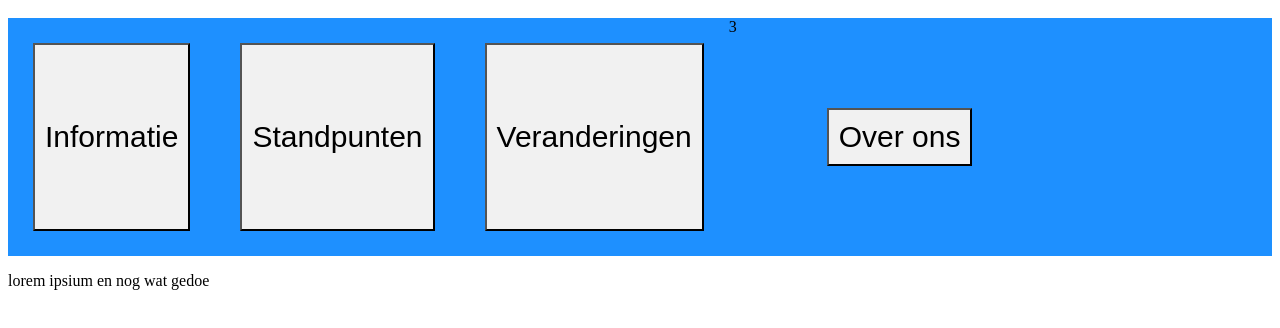
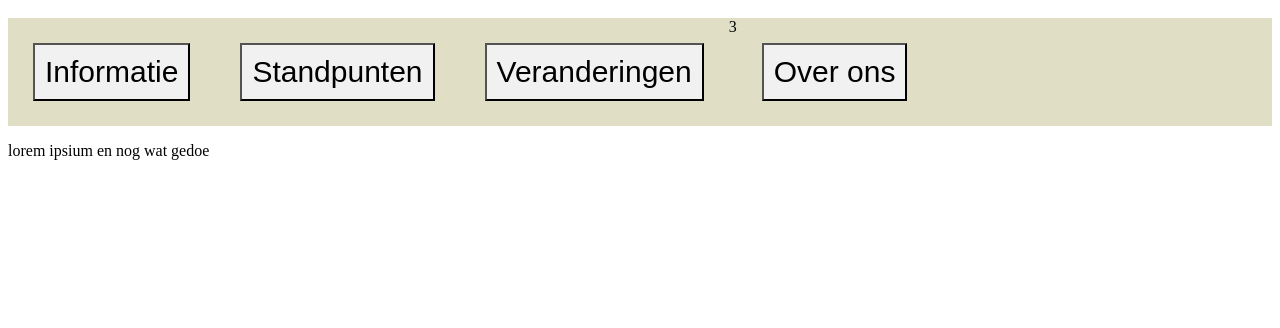
Before and after one commit to stemvoorjoachim/stemvoorjoachim.github.io, a plain HTML site: page joeltest.html in a window 1280 px wide. Shown: the part 48-376 px from the top of the page. Drawn offline with Linux system fonts and the light colour scheme.

Commit message:
Update joeltest.html

```diff
--- a/joeltest.html
+++ b/joeltest.html
@@ -5,7 +5,7 @@
     <style>
       .flexcontainer {
         display: flex;
-        background-color: DodgerBlue;
+        background-color: #e0dfc5;
       }
       .flexcontainer > button {
           background-color: #f1f1f1;
@@ -15,7 +15,7 @@
       }
       #overons {
           background-color: #f1f1f1;
-          margin: 90px;
+          margin: 25px;
           padding: 10px;
           font-size: 30px;
       }
```
